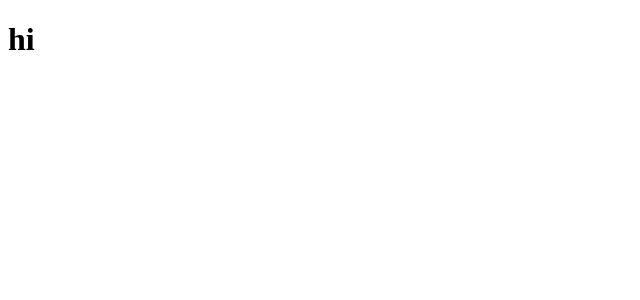
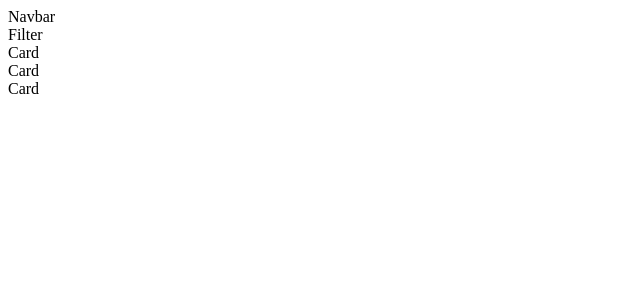
Before and after one commit to 01-ch-react-projects/02-top-courses, a React (Vite) app: page / in a window 1280 px wide. Shown: the top 300 px of the page, without its empty margins (0-640 px from the left). Built offline with nearby package versions, Linux system fonts and the light colour scheme.

Commit message:
added basic components

```diff
--- a/package.json
+++ b/package.json
@@ -11,7 +11,8 @@
   },
   "dependencies": {
     "react": "^18.2.0",
-    "react-dom": "^18.2.0"
+    "react-dom": "^18.2.0",
+    "react-toastify": "^9.1.3"
   },
   "devDependencies": {
     "@types/react": "^18.2.37",
--- a/src/App.jsx
+++ b/src/App.jsx
@@ -1,14 +1,20 @@
-import { useState } from 'react'
-import reactLogo from './assets/react.svg'
-import viteLogo from '/vite.svg'
+
 import './App.css'
+import { Cards } from './components/Cards'
+import { Filter } from './components/Filter'
+import { Navbar } from './components/Navbar'
 
 function App() {
-  const [count, setCount] = useState(0)
 
   return (
     <>
-      <h1>hi</h1>
+      <div>
+        <Navbar/>
+
+        <Filter/>
+
+        <Cards/>
+      </div>
     </>
   )
 }
--- /dev/null
+++ b/src/components/Card.jsx
@@ -0,0 +1,7 @@
+import React from 'react'
+
+export const Card = () => {
+  return (
+    <div>Card</div>
+  )
+}
--- /dev/null
+++ b/src/components/Cards.jsx
@@ -0,0 +1,12 @@
+import React from 'react'
+import { Card } from './Card'
+
+export const Cards = () => {
+  return (
+    <div>
+        <Card/>
+        <Card/>
+        <Card/>
+    </div>
+  )
+}
--- /dev/null
+++ b/src/components/Filter.jsx
@@ -0,0 +1,7 @@
+import React from 'react'
+
+export const Filter = () => {
+  return (
+    <div>Filter</div>
+  )
+}
--- /dev/null
+++ b/src/components/Navbar.jsx
@@ -0,0 +1,7 @@
+import React from 'react'
+
+export const Navbar = () => {
+  return (
+    <div>Navbar</div>
+  )
+}
```
Also changed, not shown: src/data.js (added, +24 -0 lines), 1 other file (tests, documents, lock files or other folders).
